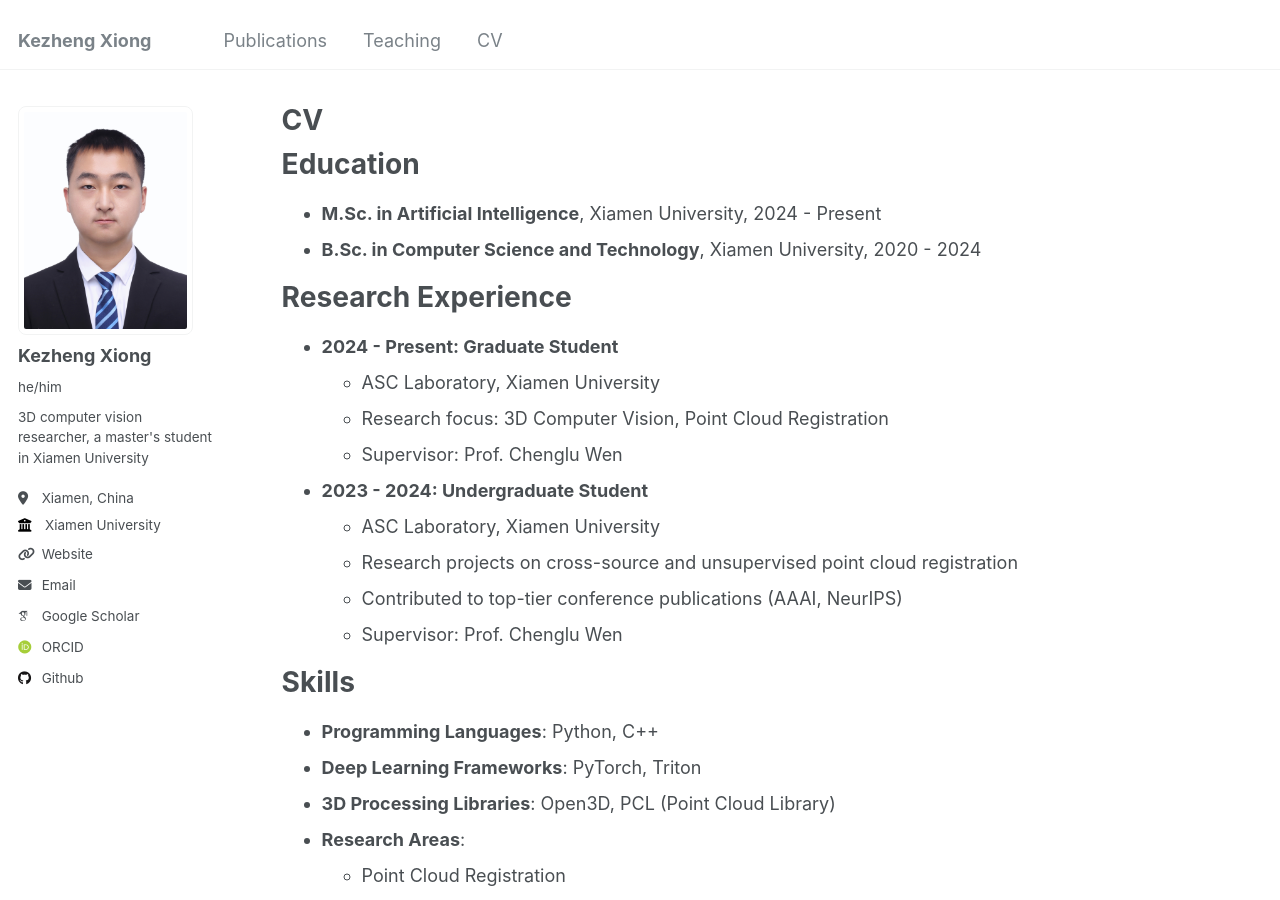
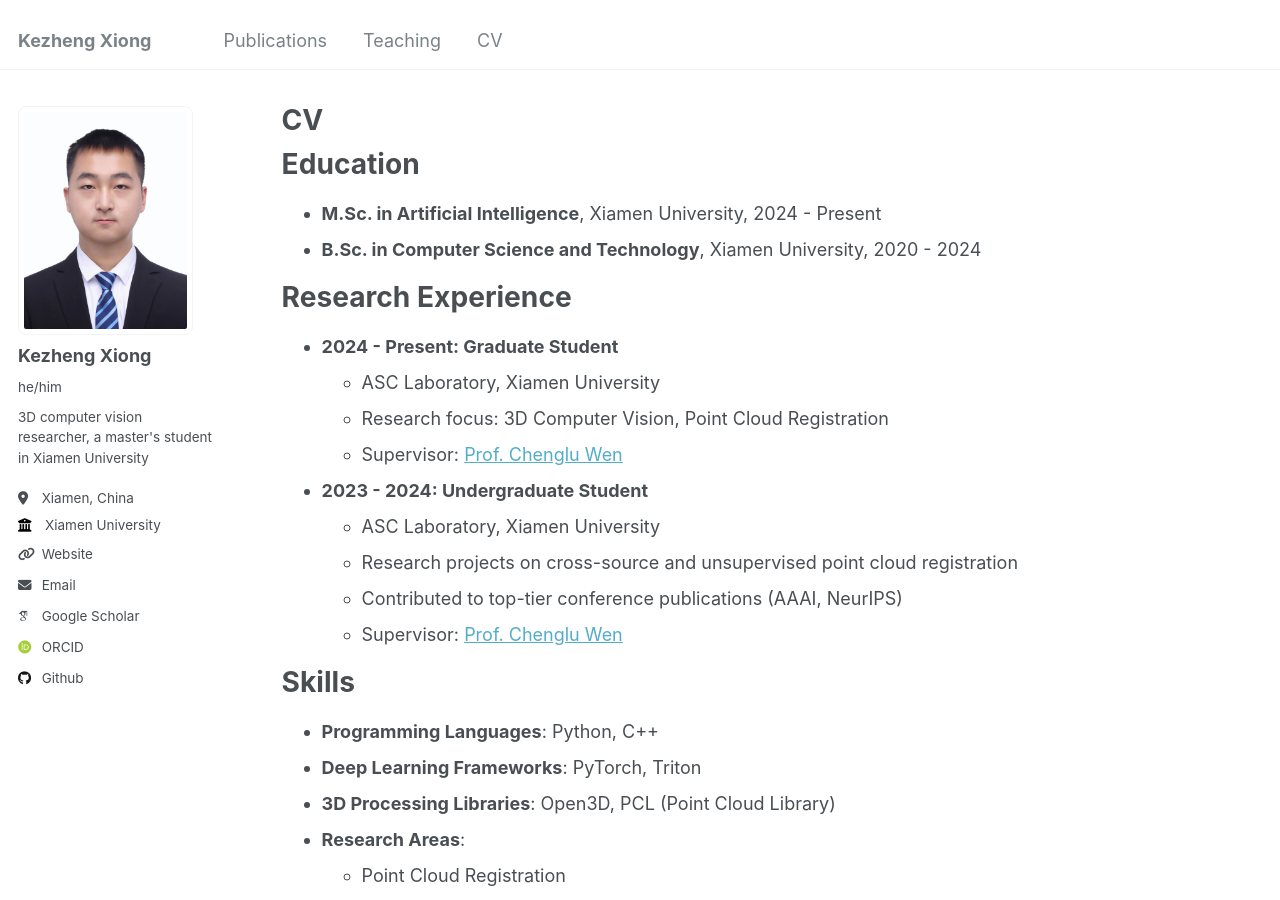
Before and after one commit to kezheng1204/kezheng1204.github.io, a Jekyll site: the page built from _pages/cv.md, in a window 1280 px wide and 900 px high. Built offline with Jekyll 4.4.1, drawn with Linux system fonts in a browser that asks for light colours; some web fonts are replaced; part of the change alters nothing that is shown.

Commit message:
update CV

```diff
--- a/_pages/cv.md
+++ b/_pages/cv.md
@@ -19,13 +19,13 @@ Research Experience
 * **2024 - Present: Graduate Student**
   * ASC Laboratory, Xiamen University
   * Research focus: 3D Computer Vision, Point Cloud Registration
-  * Supervisor: Prof. Chenglu Wen
+  * Supervisor: [Prof. Chenglu Wen](https://asc.xmu.edu.cn/t/wenchengluChengluWen)
 
 * **2023 - 2024: Undergraduate Student**
   * ASC Laboratory, Xiamen University
   * Research projects on cross-source and unsupervised point cloud registration
   * Contributed to top-tier conference publications (AAAI, NeurIPS)
-  * Supervisor: Prof. Chenglu Wen
+  * Supervisor: [Prof. Chenglu Wen](https://asc.xmu.edu.cn/t/wenchengluChengluWen)
 
 Skills
 ======
```
